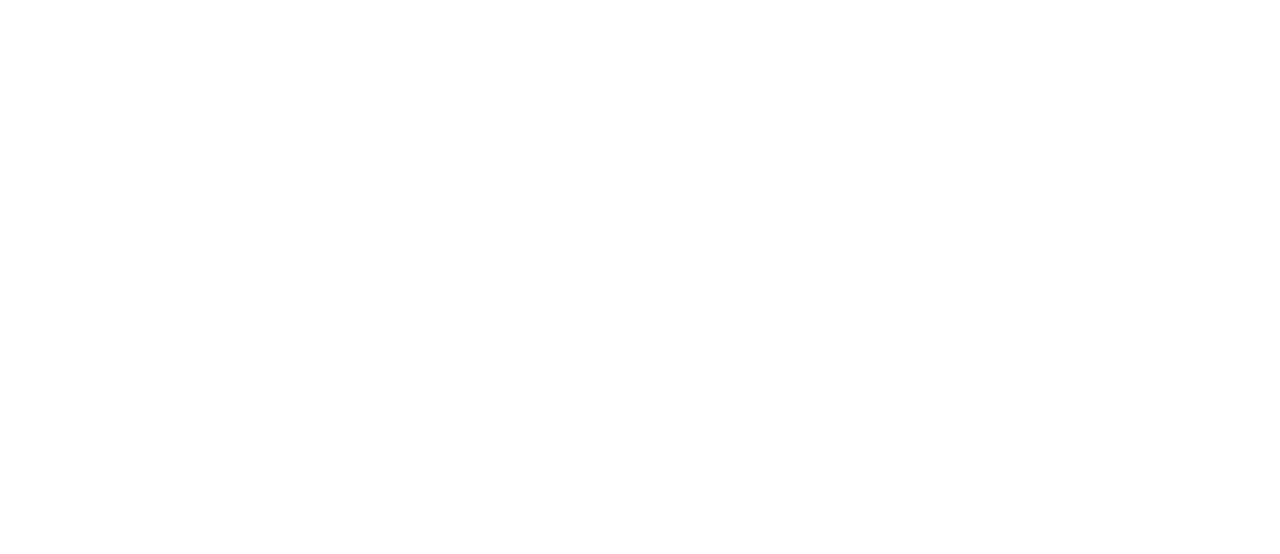
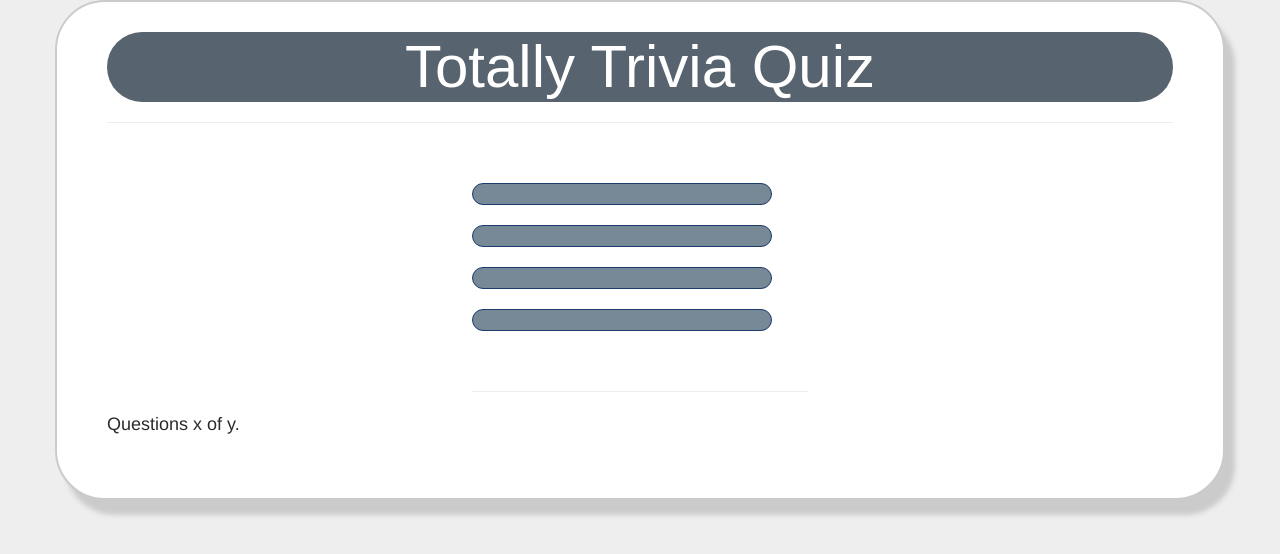
Before and after one commit to stuttskyle/TriviaGame, a plain HTML site: page index.html in a window 1280 px wide. Drawn offline with nearby package versions, Linux system fonts and the light colour scheme.

Commit message:
Apparently deleted everything and that's why it didn't work (:

```diff
--- a/assets/css/style.css
+++ b/assets/css/style.css
@@ -0,0 +1,57 @@
+body {
+    background-color: #eeeeee;
+}
+
+.container {
+    margin: 0 auto;
+    background-color: #fff;
+    padding: 10px 50px 50px 50px;
+    border-radius: 50px;
+    border: 2px solid #cbcbcb;
+    box-shadow: 10px 15px 5px #cbcbcb;
+}
+
+.container h1 {
+ font-family: sans-serif;
+ background-color: #57636e;
+ font-size: 60px;
+ text-align: center;
+ color: #fff;
+ padding: 2px 0px;
+ border-radius: 50px;
+}
+
+.container #questions {
+    font-family: sans-serif;
+    font-size: 30px;
+    color: #5a6772;
+}
+
+.buttons {
+    margin-top: 30px;
+}
+
+#btn0, #btn1, #btn2, #btn3 {
+    background-color: #778897;
+    width: 300px;
+    font-size: 20px;
+    color: #fff;
+    border: 1px solid #1d3c6a;
+    border-radius: 50px;
+    margin: 10px 40px 10px 0px;
+    padding: 10px;
+}
+
+#progress {
+    color: #2b2b2b;
+    font-size: 18px;
+}
+
+#btn0:hover, #btn1:hover, #btn2:hover, #btn3:hover {
+    cursor: pointer;
+    background-color: #57636e;
+}
+
+#btn0:focus, #btn1:focus, #btn2:focus, #btn3:focus {
+    outline: 0;
+}
--- a/index.html
+++ b/index.html
@@ -6,24 +6,51 @@
     <meta http-equiv="X-UA-Compatible" content="IE=edge">
     <title>Trivia Game</title>
     <meta name="viewport" content="width=device-width, initial-scale=1">
-    <link rel="stylesheet" href="https://maxcdn.bootstrapcdn.com/bootstrap/3.3.6/css/bootstrap.min.css" integrity="sha384-1q8mTJOASx8j1Au+a5WDVnPi2lkFfwwEAa8hDDdjZlpLegxhjVME1fgjWPGmkzs7" crossorigin="anonymous">
+    <link rel="stylesheet" href="https://maxcdn.bootstrapcdn.com/bootstrap/3.3.6/css/bootstrap.min.css" integrity="sha384-1q8mTJOASx8j1Au+a5WDVnPi2lkFfwwEAa8hDDdjZlpLegxhjVME1fgjWPGmkzs7"
+        crossorigin="anonymous">
     <link rel="stylesheet" type="text/css" media="screen" href="assets/css/style.css" />
     <script src="assets/javascript/app.js"></script>
 </head>
 
 <body>
     <div class="container">
-        <div class="row">
-            <div class="col-md-2">
-
+        <div id="quiz">
+            <div class="row">
+                <div class="col-md-12">
+                    <h1>Totally Trivia Quiz</h1>
+                    <hr stlye="margin-bottom: 20px">
+                </div>
             </div>
+            <div class="row">
+                <div class="col-md-4"></div>
+                <div class="col-md-4">
+                    <p id="questions"></p>
+                    <div class="buttons">
+                        <button id="btn0">
+                            <span id="choice0"></span>
+                        </button>
+                        <button id="btn1">
+                            <span id="choice1"></span>
+                        </button>
+                        <button id="btn2">
+                            <span id="choice2"></span>
+                        </button>
+                        <button id="btn3">
+                            <span id="choice3"></span>
+                        </button>
+                    </div>
+                    <hr style="margin-top: 50px">
+                </div>
+                <div class="col-md-4"></div>
+            </div>
+            <footer>
+                <p id="progress">Questions x of y.</p>
+            </footer>
         </div>
     </div>
 
     <!-- jQuery (necessary for Bootstrap's JavaScript plugins) -->
     <script src="https://ajax.googleapis.com/ajax/libs/jquery/1.11.3/jquery.min.js"></script>
-    <!-- Include all compiled plugins (below), or include individual files as needed -->
-    <script src="js/bootstrap.min.js"></script>
 </body>
 
 </html>
```
